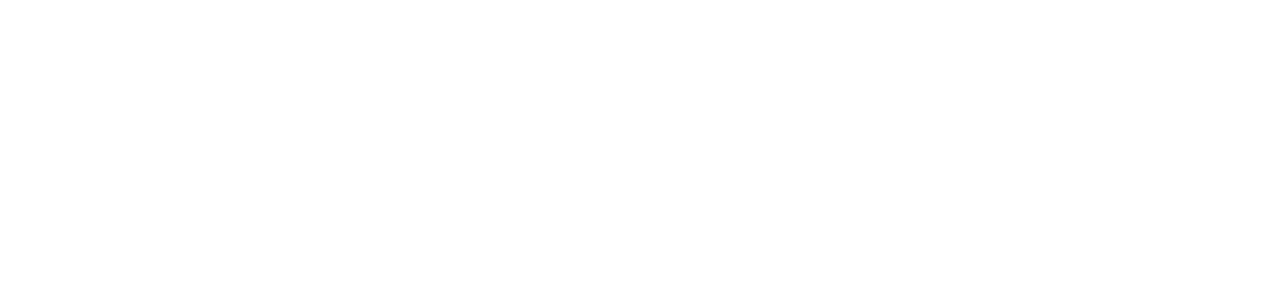
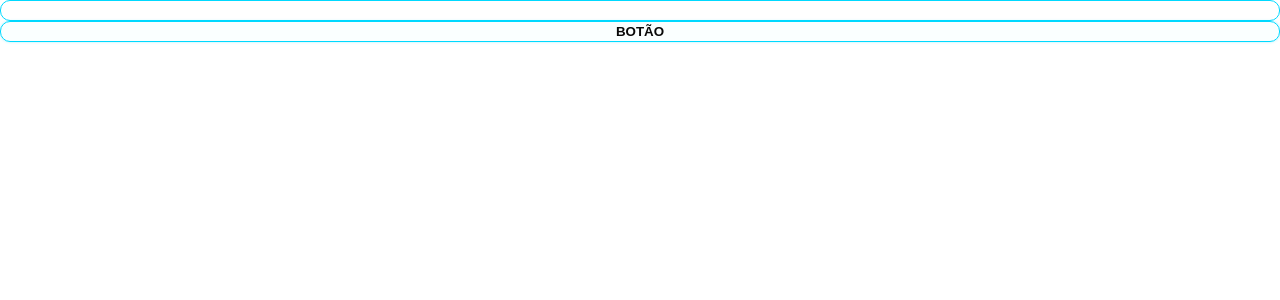
Before and after one commit to DGabrielF/stock-mage, an Angular app: page / in a window 1280 px wide. Shown: the top 300 px of the page. Built offline with nearby package versions, Linux system fonts and the light colour scheme.

Commit message:
:sparkles: feat: button component

```diff
--- a/src/app/app.component.html
+++ b/src/app/app.component.html
@@ -1 +1,3 @@
+<app-input></app-input>
+<app-button></app-button>
 <router-outlet></router-outlet>
--- a/src/app/app.module.ts
+++ b/src/app/app.module.ts
@@ -5,11 +5,15 @@
 import { AppRoutingModule } from './app-routing.module';
 import { AppComponent } from './app.component';
 import { InputComponent } from './components/global/input/input.component';
+import { ButtonComponent } from './components/global/button/button.component';
+import { ClickableDirective } from './components/global/button/clickable.directive';
 
 @NgModule({
   declarations: [
     AppComponent,
-    InputComponent
+    InputComponent,
+    ButtonComponent,
+    ClickableDirective
   ],
   imports: [
     BrowserModule,
--- /dev/null
+++ b/src/app/components/global/button/button.component.css
@@ -0,0 +1,20 @@
+button{
+  width: 100%;
+  padding: 2px 3px;
+
+  color: #090909;
+  text-align: center;
+  font-weight: 600;
+  text-transform: uppercase;
+
+  border: 1px solid #00d9ff;
+  border-radius: 10px;
+  background-color: #00d9ff05;
+  box-shadow: 0 0 3px #00d9ff55;
+}
+button:disabled{
+  color: #09090955;
+  border: 1px solid #00d9ff55;
+  background-color: transparent;
+  box-shadow: 0 0 3px #00d9ff22;
+}
--- /dev/null
+++ b/src/app/components/global/button/button.component.html
@@ -0,0 +1 @@
+<button [appClickable]="functionOrRoute" [disabled]="disabled">{{textContent}}</button>
--- /dev/null
+++ b/src/app/components/global/button/button.component.ts
@@ -0,0 +1,19 @@
+import { Component, Input, OnInit } from '@angular/core';
+
+@Component({
+  selector: 'app-button',
+  templateUrl: './button.component.html',
+  styleUrls: ['./button.component.css']
+})
+export class ButtonComponent implements OnInit {
+  @Input() textContent:string = "botão"
+  @Input() functionOrRoute: Function | string = "";
+  @Input() disabled:boolean = false;
+
+
+  constructor() { }
+
+  ngOnInit(): void {
+  }
+
+}
--- /dev/null
+++ b/src/app/components/global/button/clickable.directive.ts
@@ -0,0 +1,19 @@
+import { Directive, HostListener, Input } from '@angular/core';
+import { Router } from '@angular/router';
+
+@Directive({
+  selector: '[appClickable]'
+})
+export class ClickableDirective {
+  @Input() appClickable: Function | string = "";
+
+  constructor(private router: Router) { }
+
+  @HostListener('click') onClick() {
+    if (typeof this.appClickable === 'function') {
+      this.appClickable();
+    } else if (typeof this.appClickable === 'string') {
+      this.router.navigateByUrl(this.appClickable);
+    }
+  }
+}
--- a/src/app/components/global/input/input.component.css
+++ b/src/app/components/global/input/input.component.css
@@ -1,6 +1,11 @@
 input{
+  width: 100%;
   padding: 2px 3px;
+
+  color: #090909;
   text-align: center;
+  font-weight: 600;
+
   border: 1px solid #00d9ff;
   border-radius: 10px;
   background-color: #ffffff11;
--- a/src/styles.css
+++ b/src/styles.css
@@ -1 +1,7 @@
-/* You can add global styles to this file, and also import other style files */
+* {
+  margin: 0;
+  padding: 0;
+  appearance: none;
+  box-sizing: border-box;
+  user-select: none;
+}
```
Also changed, not shown: 2 other files (tests, documents, lock files or other folders).
